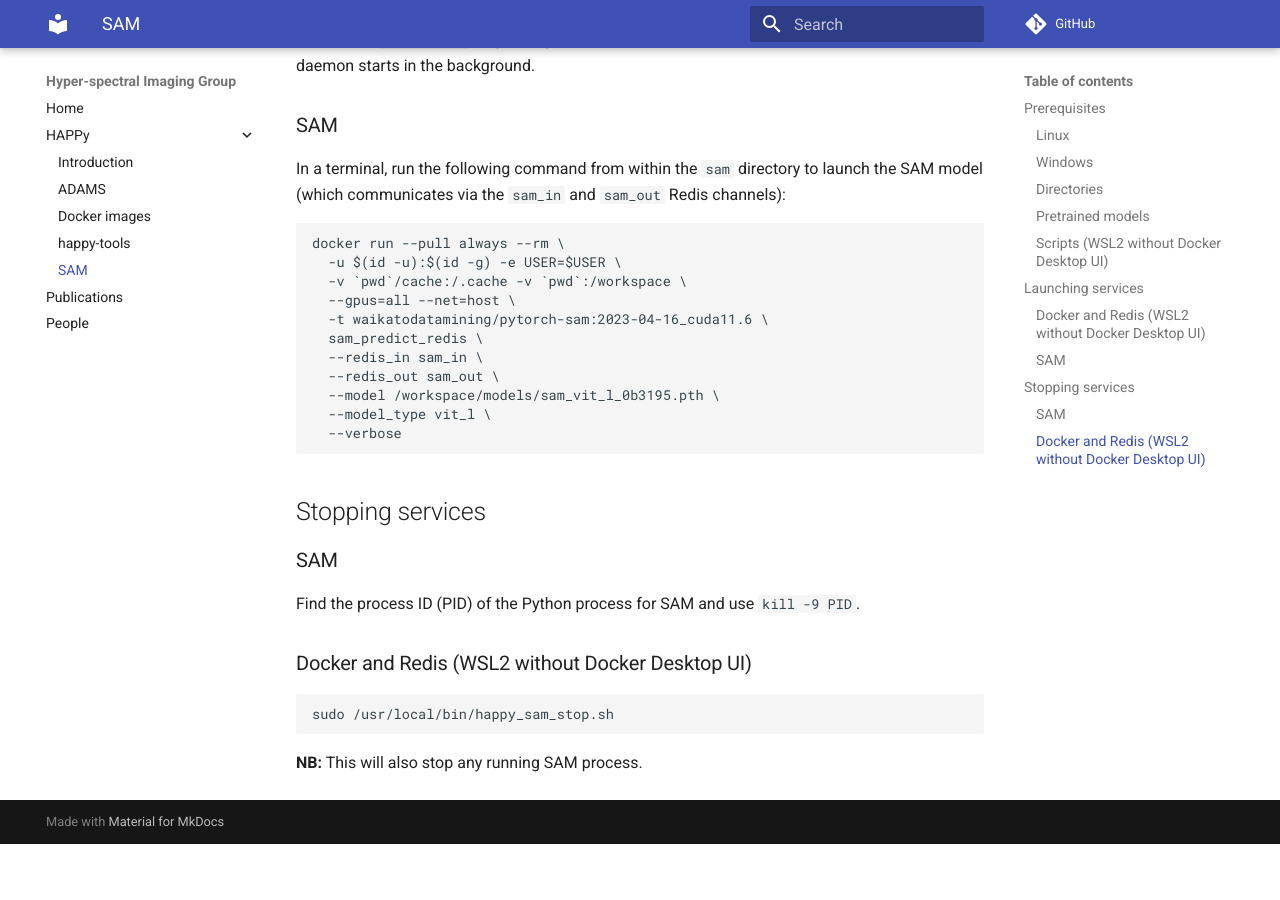
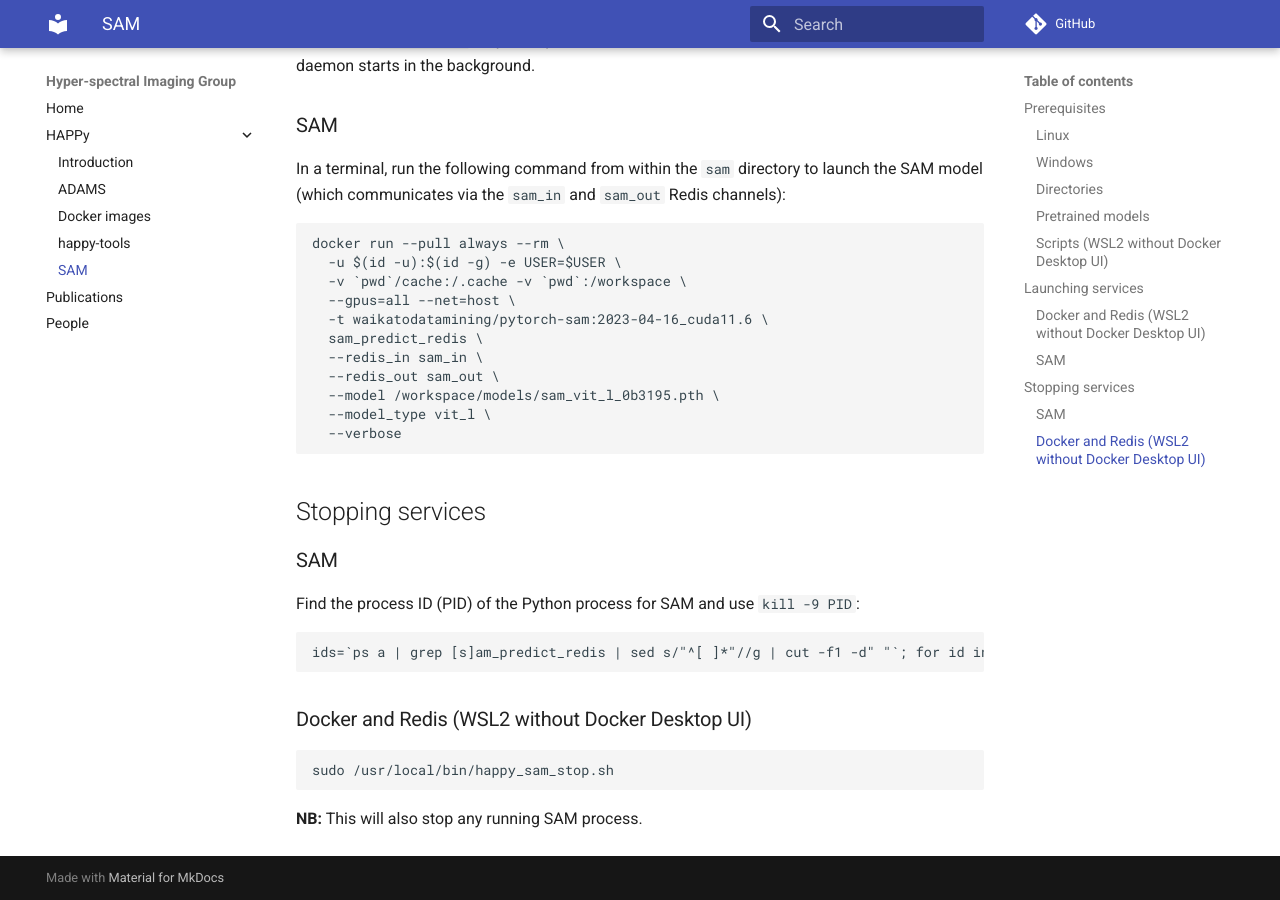
Before and after one commit to wairas/hsi-website, an MkDocs documentation site: the page built from docs/happy/sam.md, in a window 1280 px wide and 900 px high, scrolled down 1745 px. Built offline with MkDocs 1.6.1 and Material for MkDocs 9.7.7, drawn with Linux system fonts in a browser that asks for light colours; comment, search, counter and statistics services are not loaded; before the commit the page ends 2589 px from its top, so only the background shows below that.

Commit message:
added command for killing sam python process

````diff
--- a/docs/happy/sam.md
+++ b/docs/happy/sam.md
@@ -104,7 +104,11 @@
 
 ## SAM
 
-Find the process ID (PID) of the Python process for SAM and use `kill -9 PID`.
+Find the process ID (PID) of the Python process for SAM and use `kill -9 PID`:
+
+```bash
+ids=`ps a | grep [s]am_predict_redis | sed s/"^[ ]*"//g | cut -f1 -d" "`; for id in $ids; do kill -9 $id; done;
+```
 
 
 ## Docker and Redis (WSL2 without Docker Desktop UI)
````
